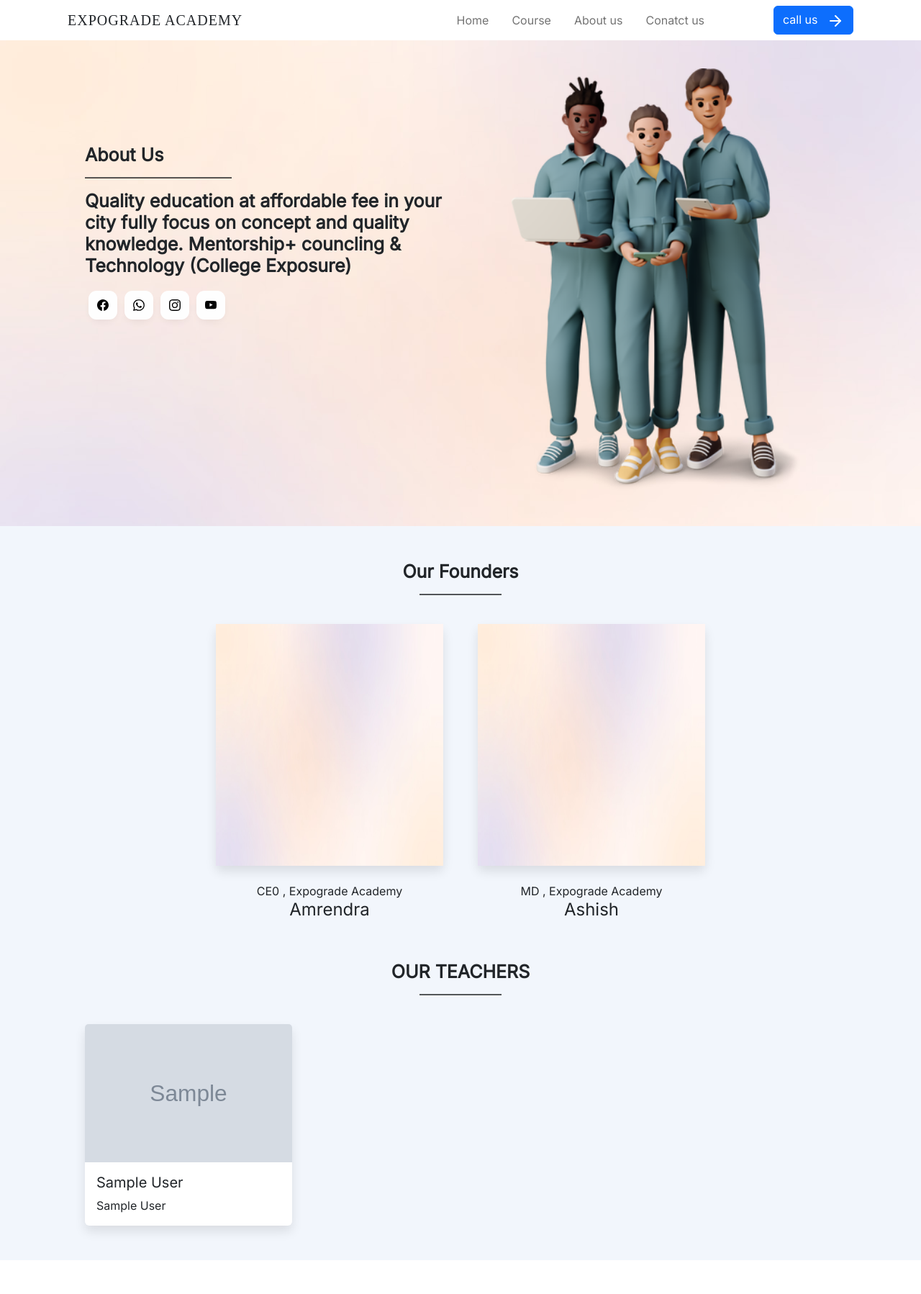
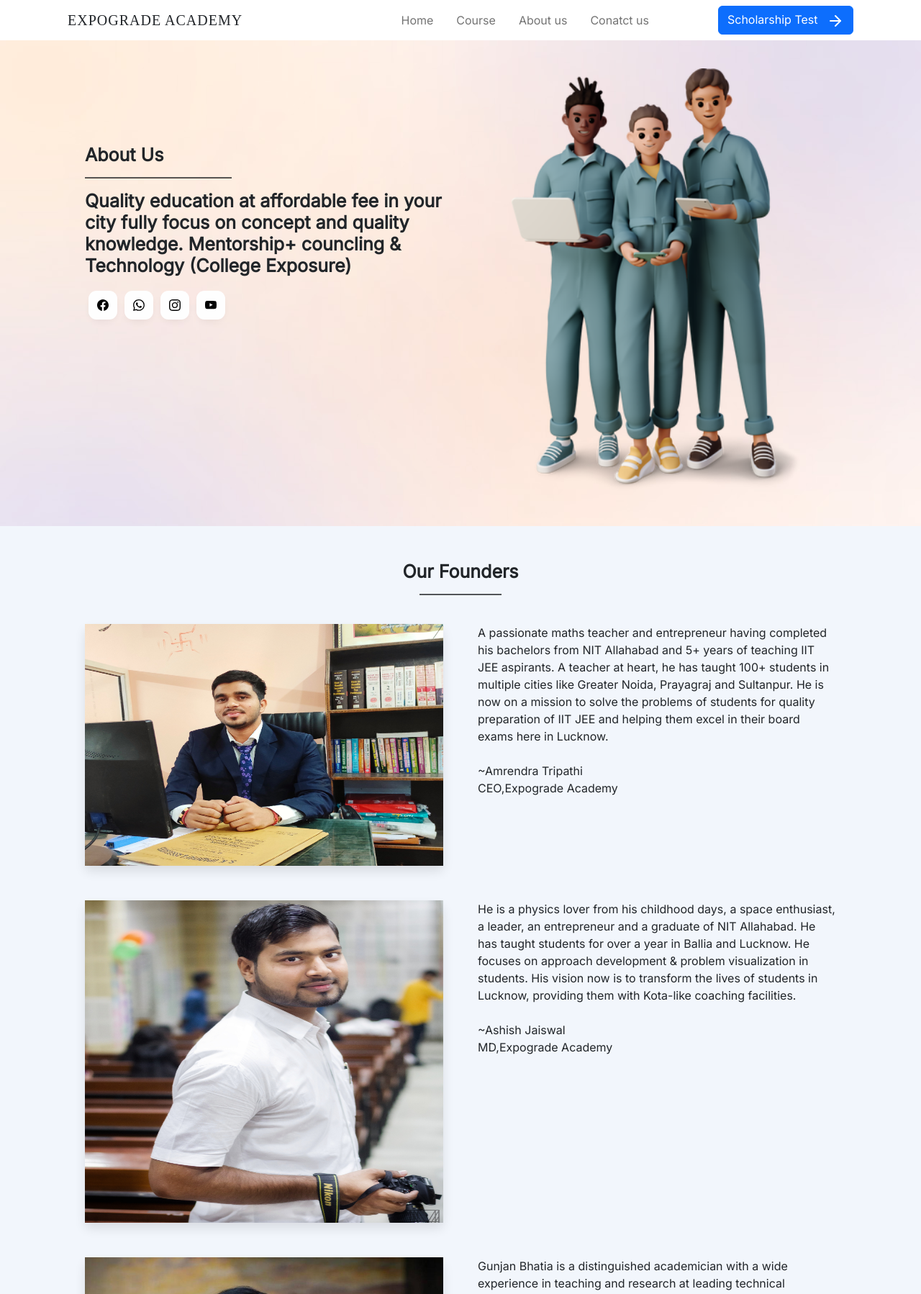
Before and after one commit to vivek147-cyber/ExpogradeAcademy, a Django app: page /aboutus in a window 1280 px wide. Shown: the top 1798 px of the page at 72% size. Run offline with Django 4.2, Linux system fonts and the light colour scheme; tables that the repository leaves empty hold one stand-in row (values such as "Sample post"); grey boxes marked "Sample" are stand-in pictures; some libraries are stand-ins or nearby versions; some web fonts are replaced.

Commit message:
changes alter

```diff
--- a/expogradeacademy/admin.py
+++ b/expogradeacademy/admin.py
@@ -12,14 +12,14 @@ class feedbackpost(admin.ModelAdmin):
     list_display=('name','classes','contactNumber','feedback')
 
 class popcourse(admin.ModelAdmin):
-    list_display=('name','image','oldprice','newprice')
+    list_display=('name','image')
 
 class featcourse(admin.ModelAdmin):
-    list_display=('name','image','oldprice','newprice')
+    list_display=('name','image')
 
 
 class teach(admin.ModelAdmin):
-    list_display=('name','image','subject')
+    list_display=('name','subject')
 
 admin.site.register(bookfreeclass,bfcpost)
 admin.site.register(contactform,contactpost)
--- a/expogradeacademy/models.py
+++ b/expogradeacademy/models.py
@@ -37,8 +37,6 @@ class feedbackform(models.Model):
 class featuredCourse(models.Model):
     name=models.CharField(default='',max_length=100)
     image=models.ImageField(default='', upload_to='attachments/')
-    oldprice=models.IntegerField(default='')
-    newprice=models.IntegerField(default='')
 
     def __str__(self):
         return self.name
@@ -47,8 +45,6 @@ class featuredCourse(models.Model):
 class popularCourse(models.Model):
     name=models.CharField(default='',max_length=100)
     image=models.ImageField(default='', upload_to='attachments/')
-    oldprice=models.IntegerField(default='')
-    newprice=models.IntegerField(default='')
 
     def __str__(self):
         return self.name
@@ -57,7 +53,7 @@ class popularCourse(models.Model):
 class teacher(models.Model):
     name=models.CharField(default='',max_length=100)
     subject=models.CharField(default='',max_length=100)
-    image=models.ImageField(default='', upload_to='attachments/')
+
 
     def __str__(self):
         return self.name
--- a/templates/about.html
+++ b/templates/about.html
@@ -68,37 +68,61 @@ Mentorship+ councling & Technology (College Exposure)"/>
   opacity: 0.7;">
     </center>
     <br>
-    <div class="row gx-5 mb-n10 z-1" style="justify-content:center; align-items: center;">
-        <div class="col-lg-4 mb-5">
+    <div class="row gx-5 mb-n10 z-1">
+        <div class="col-lg-6 mb-5">
             <div class="card" style="height:21rem; border:0px; box-shadow: 0px 8px 15px rgb(0 0 0 / 10%);">
 
-                <img src="{% static 'images/1.jpg' %}" alt="..." style="height:21rem; ">
+           <img src="{% static 'images/amrendra.jpeg' %}" alt="amrendra" style="height:21rem; ">
 
-            </div>
-            <center style="margin-top:23px;">
-                <span>CE0 , Expograde Academy</span>
-                <H4>Amrendra</H4>
-            </center>
+       </div>
+           </div>
+        <div class="col-lg-6 mb-5">
+
+            A passionate maths teacher and entrepreneur having completed his bachelors from NIT Allahabad and 5+ years of teaching IIT
+             JEE aspirants. A teacher at heart, he has taught 100+ students in multiple cities like Greater Noida, Prayagraj and Sultanpur.
+             He is now on a mission to solve the problems of students for quality preparation of IIT JEE and helping them excel in their
+             board exams here in Lucknow.
+             <br><br>~Amrendra Tripathi <br>CEO,Expograde Academy
         </div>
 
-
-        <div class="col-lg-4 mb-5">
-            <div class="card" style="height:21rem; border:0px; box-shadow: 0px 8px 15px rgb(0 0 0 / 10%);">
-
-                <img src="{% static 'images/1.jpg' %}" alt="..." style="height:21rem; ">
-
-            </div>
-            <center style="margin-top:23px;">
-
-                <span>MD , Expograde Academy</span>
-                <H4>Ashish</H4>
-            </center>
         </div>
+        <div class="row gx-5 mb-n10 z-1">
 
 
 
+                <div class="col-lg-6 mb-5">
+                    <div class="card" style="height:28rem; border:0px; box-shadow: 0px 8px 15px rgb(0 0 0 / 10%);">
 
-    </div>
+                   <img src="{% static 'images/ashish1.jpg' %}" alt="ashish" style="height:28rem; ">
+
+               </div>
+                   </div>
+                   <div class="col-lg-6 mb-5">
+
+                    He is a physics lover from his childhood days, a space enthusiast, a leader, an entrepreneur
+                    and a graduate of NIT Allahabad. He has taught students for over a year in Ballia and Lucknow.
+                    He focuses on approach development & problem visualization in students. His vision now is to
+                    transform the lives of students in Lucknow, providing them with Kota-like coaching facilities.
+                    <br><br>~Ashish Jaiswal <br>MD,Expograde Academy
+                </div>
+            </div>
+            <div class="row gx-5 mb-n10 z-1">
+                <div class="col-lg-6 mb-5">
+                    <div class="card" style="height:21rem; border:0px; box-shadow: 0px 8px 15px rgb(0 0 0 / 10%);">
+
+                   <img src="{% static 'images/gunjan.jpg' %}" alt="gunjan" style="height:21rem; ">
+
+               </div>
+                   </div>
+                <div class="col-lg-6 mb-5">
+
+                    Gunjan Bhatia is a distinguished academician with a wide experience in teaching and research at leading technical institutions .
+She received her B Tech in E&C from MNNIT , Allahabad post which she completed Masters on software systems from BITS Pilani .
+Apart from teaching she is fulfilling her social responsibility and is a active member of HCL Foundation apart from other contributions to environment and helping needy persons on regular basis .
+<br><br>~Gunjan Bhatia<br>Director,Expograde Academy
+                </div>
+
+                </div>
 </div>
 
 
@@ -113,9 +137,9 @@ Mentorship+ councling & Technology (College Exposure)"/>
         {% for i in teachers %}
           <div class="col-lg-4 mb-5">
               <div class="card" style="width: 18rem; border:0px; box-shadow: 0px 8px 15px rgb(0 0 0 / 10%);">
-                  <img src="{{i.image.url}}" class="card-img-top" alt="...">
                   <div class="card-body">
-                    <h5 class="card-title">{{i.name}}</h5>
+                    <center><h5 class="card-title">{{i.name}}</h5><center>
+                    <hr>
                     <span>{{i.subject}}</span>
                   </div>
               </div>
--- a/templates/base.html
+++ b/templates/base.html
@@ -48,8 +48,8 @@
                     <li class="nav-item"><a class="nav-link" href="contactus">Conatct us</a></li>
 
                 </ul>
-                <a class="btn fw-500 ms-lg-4 btn-primary" style="text-decoration: none;" href="tel:9984575028">
-                    call us
+                <a class="btn fw-500 ms-lg-4 btn-primary" style="text-decoration: none;" href="https://docs.google.com/forms/d/e/1FAIpQLSdkHyoOZZjwWPZw5i5Voaxt-8FG9j8JDAj1ekTZjuYH_LzQ-A/viewform">
+                    Scholarship Test
                     <svg xmlns="http://www.w3.org/2000/svg" width="24" height="24" viewBox="0 0 24 24" fill="none" stroke="currentColor" stroke-width="2" stroke-linecap="round" stroke-linejoin="round" class="feather feather-arrow-right ms-2"><line x1="5" y1="12" x2="19" y2="12"></line><polyline points="12 5 19 12 12 19"></polyline></svg>
                 </a>
             </div>
```
Also changed, not shown: templates/course.html (+0 -12 lines), templates/index.html (+17 -15 lines), db.sqlite3, expogradeacademy/migrations/0002_remove_featuredcourse_newprice_and_more.py (added), static/images/amrendra.jpeg (added), static/images/ashish1.jpg (added), static/images/gunjan.jpg (added).
